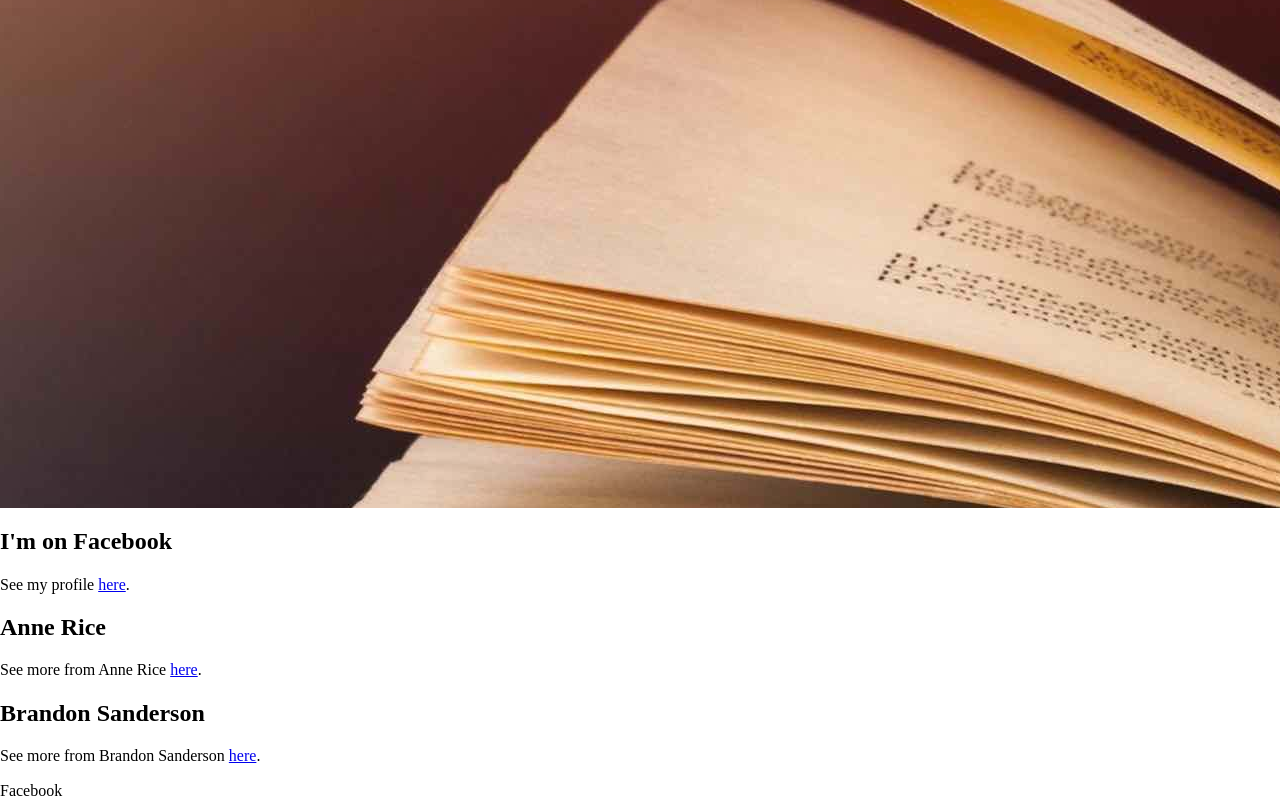
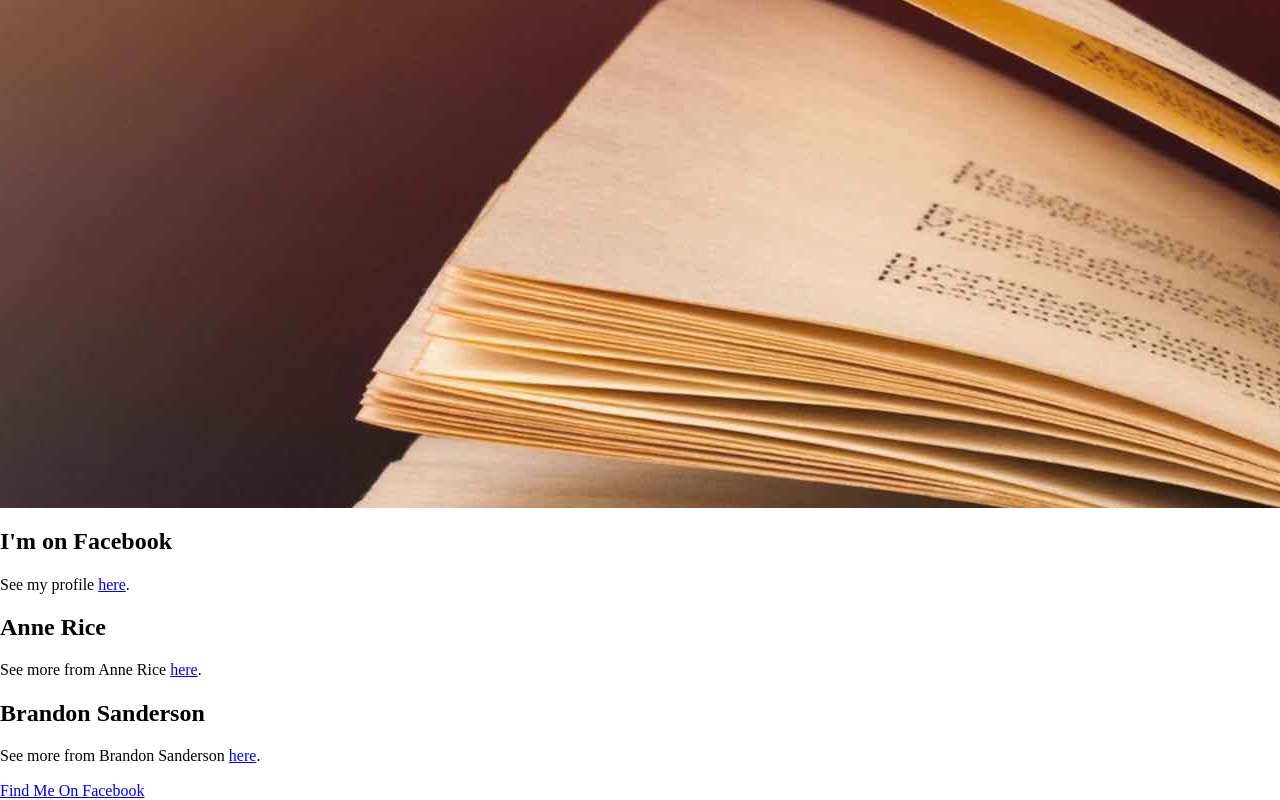
Before and after one commit to cainenielsen/austinguerrero, a plain HTML site: page index.html in a window 1280 px wide. Shown: the part 463-1263 px from the top of the page. Drawn offline with nearby package versions, Linux system fonts and the light colour scheme.

Commit message:
Update index.html

```diff
--- a/index.html
+++ b/index.html
@@ -31,7 +31,7 @@
         </div>
       </main>
       <footer>
-        Facebook
+        <a href="https://www.facebook.com/austin.guerrero.792">Find Me On Facebook</a>
       </footer>
   </body>
 </html>
```
